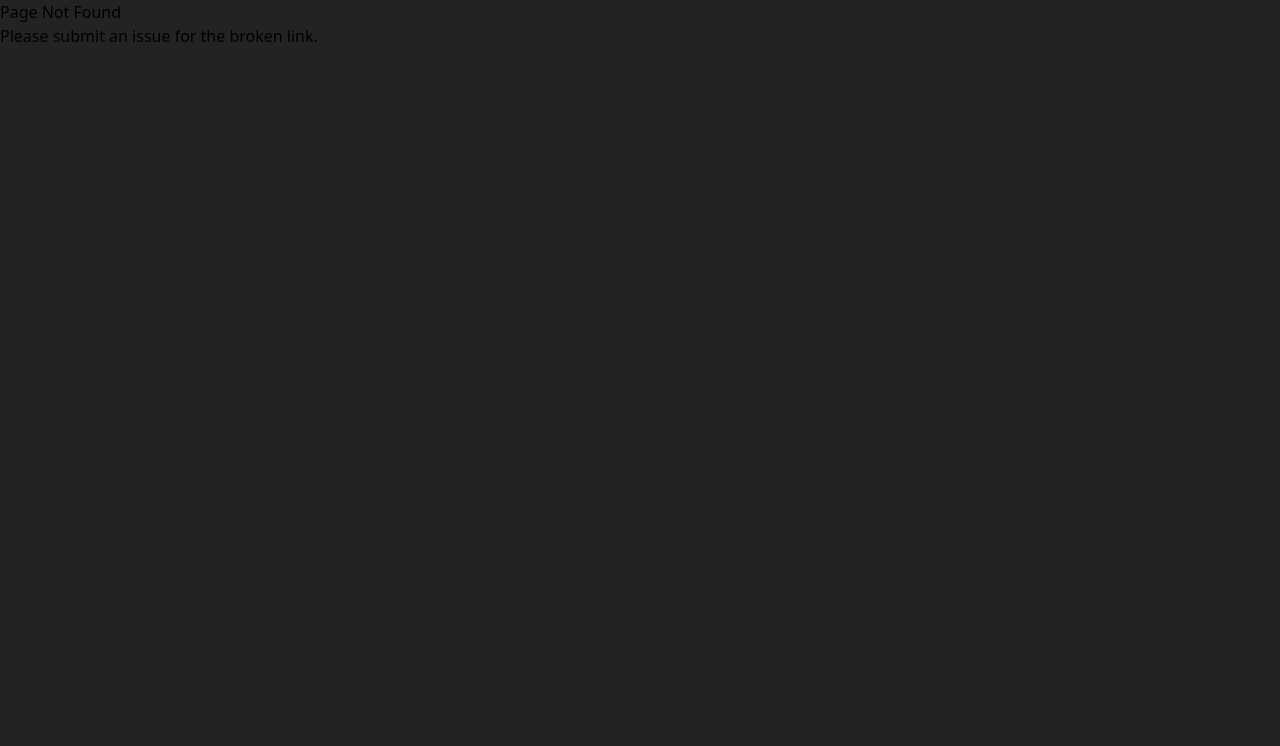
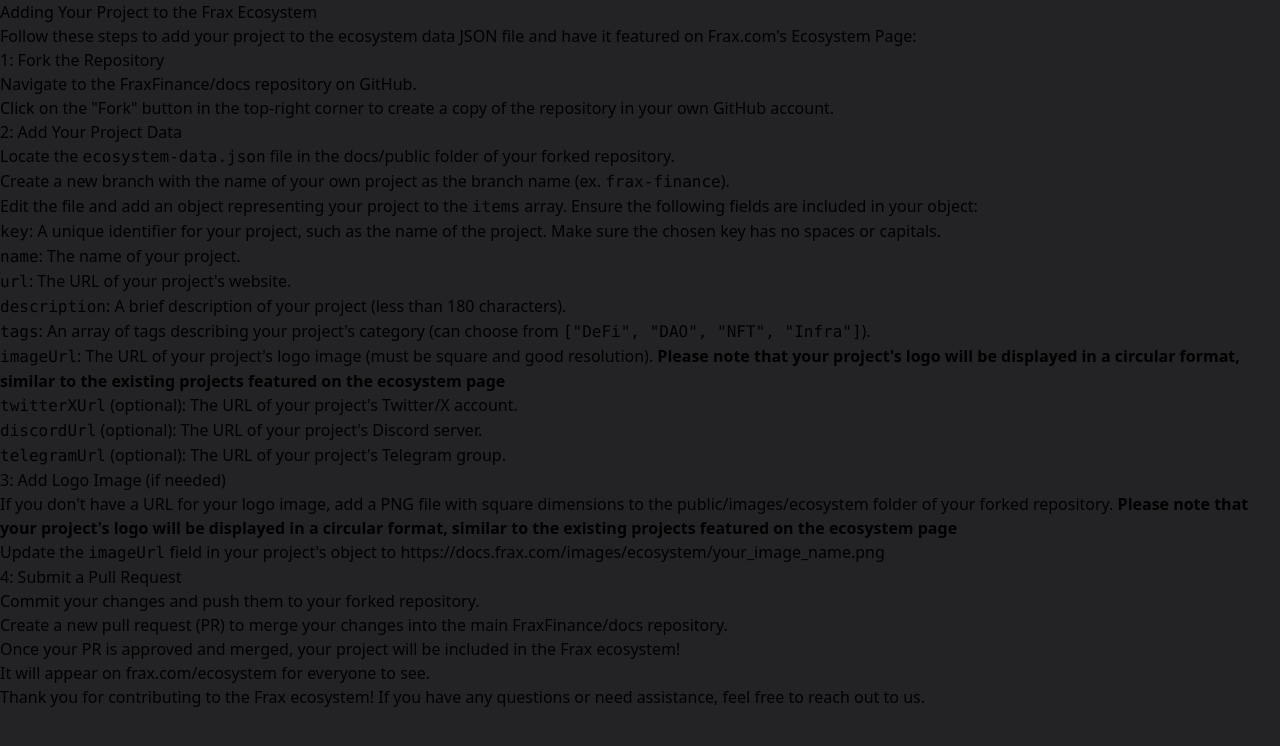
Before and after one commit to zersean/docs, a Next.js app: page /fraxtal/contribute/ecosystem in a window 1280 px wide. Before the commit this address had no page. Shown: the top 746 px of the page. Built offline with nearby package versions, Linux system fonts and the light colour scheme; a web font is replaced by a local one.

Commit message:
Add Ecosystem page

```diff
--- a/pages/fraxtal/_meta.json
+++ b/pages/fraxtal/_meta.json
@@ -5,5 +5,6 @@
   "network": "Network",
   "tools": "Tools",
   "fraxtal-incentives": "Fraxtal incentives",
-  "fxs": "FXS"
+  "fxs": "FXS",
+  "contribute": "Contribute"
 }
--- /dev/null
+++ b/pages/fraxtal/contribute/_meta.json
@@ -0,0 +1,3 @@
+{
+  "ecosystem": "Ecosystem"
+}
--- /dev/null
+++ b/pages/fraxtal/contribute/ecosystem.mdx
@@ -0,0 +1,42 @@
+---
+title: Ecosystem
+lang: en-US
+---
+
+# Adding Your Project to the Frax Ecosystem
+
+Follow these steps to add your project to the ecosystem data JSON file and have it featured on [Frax.com's Ecosystem Page](https://www.frax.com/ecosystem):
+
+## 1: Fork the Repository
+
+1. Navigate to the [FraxFinance/docs](https://github.com/FraxFinance/docs) repository on GitHub.
+2. Click on the "Fork" button in the top-right corner to create a copy of the repository in your own GitHub account.
+
+## 2: Add Your Project Data
+
+1. Locate the `ecosystem-data.json` file in the [docs/public](https://github.com/FraxFinance/docs/blob/master/public/ecosystem-data.json) folder of your forked repository.
+2. Create a new branch with the name of your own project as the branch name (ex. `frax-finance`).
+3. Edit the file and add an object representing your project to the `items` array. Ensure the following fields are included in your object:
+   - `key`: A unique identifier for your project, such as the name of the project. Make sure the chosen key has no spaces or capitals.
+   - `name`: The name of your project.
+   - `url`: The URL of your project's website.
+   - `description`: A brief description of your project (less than 180 characters).
+   - `tags`: An array of tags describing your project's category (can choose from `["DeFi", "DAO", "NFT", "Infra"]`).
+   - `imageUrl`: The URL of your project's logo image (must be square and good resolution). **Please note that your project's logo will be displayed in a circular format, similar to the existing projects featured on the [ecosystem page](https://www.frax.com/ecosystem)**
+   - `twitterXUrl` (optional): The URL of your project's Twitter/X account.
+   - `discordUrl` (optional): The URL of your project's Discord server.
+   - `telegramUrl` (optional): The URL of your project's Telegram group.
+
+## 3: Add Logo Image (if needed)
+
+1. If you don't have a URL for your logo image, add a PNG file with square dimensions to the public/images/ecosystem folder of your forked repository. **Please note that your project's logo will be displayed in a circular format, similar to the existing projects featured on the [ecosystem page](https://www.frax.com/ecosystem)**
+2. Update the `imageUrl` field in your project's object to https://docs.frax.com/images/ecosystem/your_image_name.png
+
+## 4: Submit a Pull Request
+
+1. Commit your changes and push them to your forked repository.
+2. Create a new pull request (PR) to merge your changes into the main FraxFinance/docs repository.
+3. Once your PR is approved and merged, your project will be included in the Frax ecosystem!
+4. It will appear on frax.com/ecosystem for everyone to see.
+
+Thank you for contributing to the Frax ecosystem! If you have any questions or need assistance, feel free to reach out to us.
```
